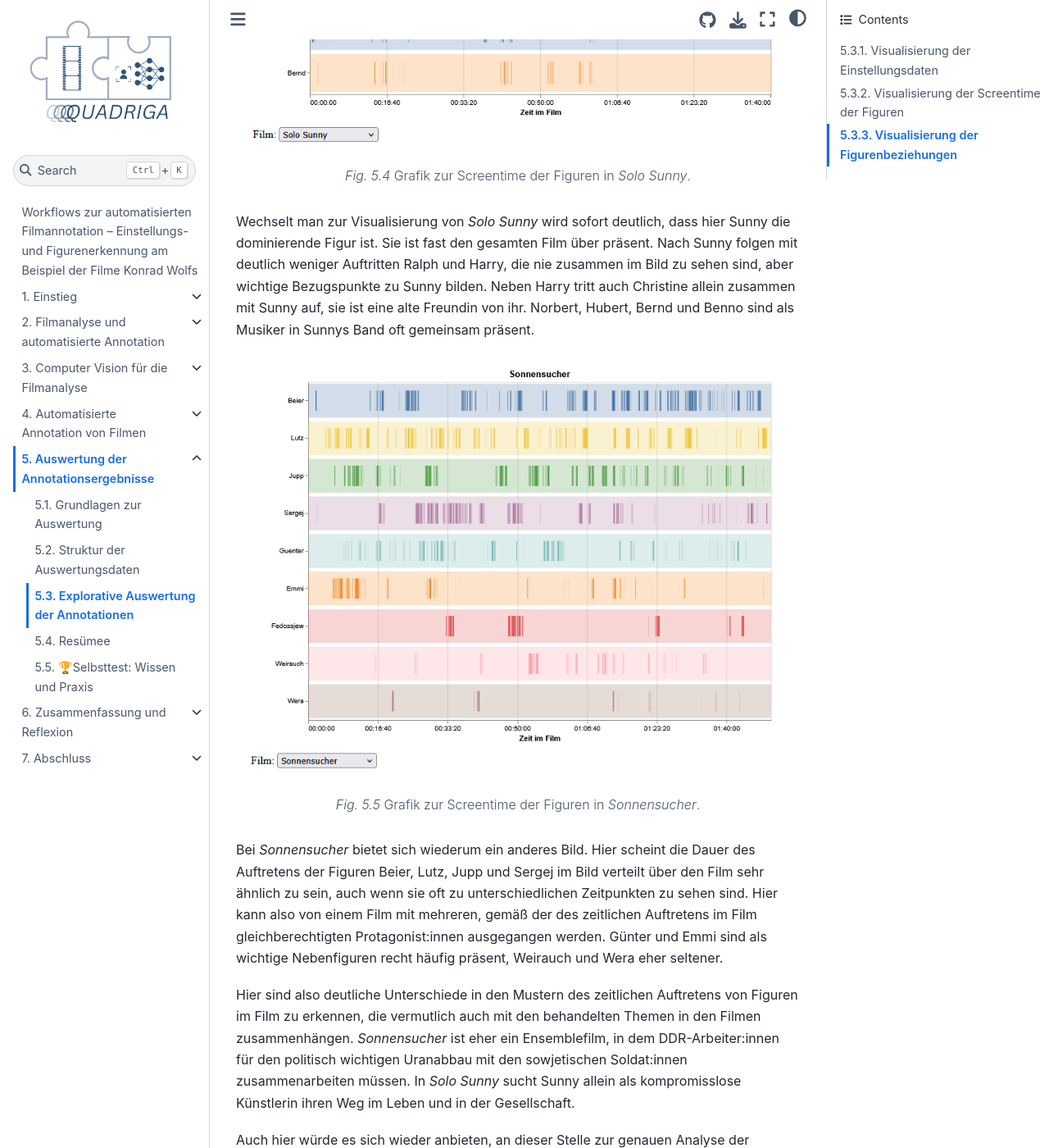
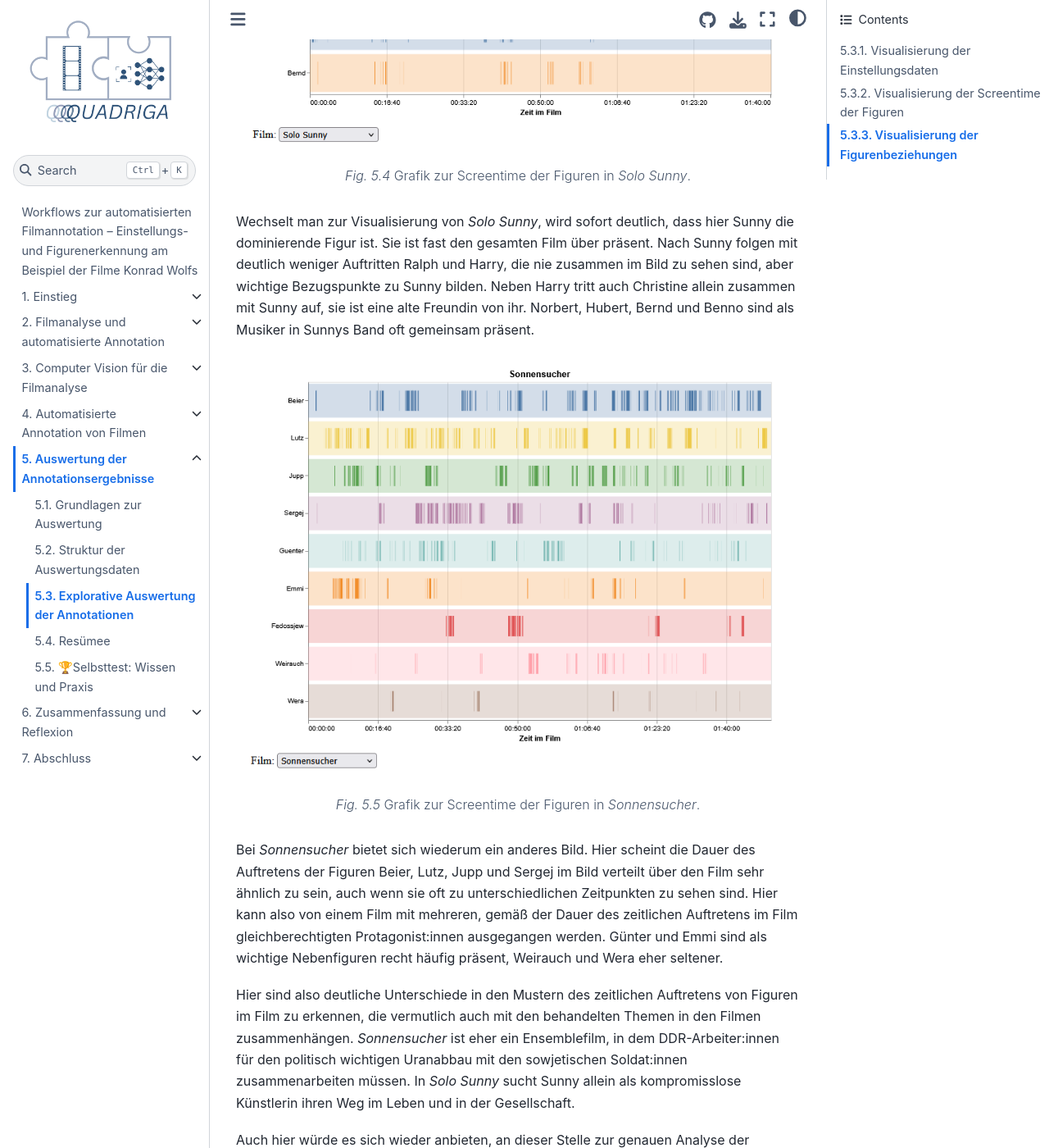
Before and after one commit to quadriga-dk/Bewegtes-Bild-Fallstudie-4, a Jupyter Book: the page built from auswertung/explorative_auswertung.md, in a window 1280 px wide and 1400 px high, scrolled down 5767 px. Shown: the whole window at 82% size. Built offline with Jupyter Book 1.0.4 settings and Sphinx 7.4.7 and the Sphinx Book theme 1.1.4, drawn with Linux system fonts in a browser that asks for light colours; pages that are not in the unit, such as notebooks, are missing from menus; some of the changed text lies outside the part shown.

Commit message:
fix(typos): correct spelling and grammar in auswertung/explorative_auswertung.md

````diff
--- a/auswertung/explorative_auswertung.md
+++ b/auswertung/explorative_auswertung.md
@@ -27,7 +27,7 @@
 
 *Der geteilte Himmel* wurde bereits oft in unserer OER erwähnt und dessen Trailer in den Notebooks zur Einstellungs- und Figurenerkennung exemplarisch annotiert. Bei ASL und MSL und der Laufzeit liegt der Film hier im Mittelfeld aller Filme. Bei der längsten und bei der kürzesten Einstellung liegt *Der geteilte Himmel* im unteren Bereich bezogen auf alle untersuchten Filme.
 
-Geht man zur chronologischen Sortierung über wird erkennbar, dass die ASL und MSL mit steigendem Erscheinungsjahr tendenziell immer kürzer werden. Hier heben sich *Sterne* und *Goya* ebenfalls ab:  *Sterne* mit vergleichsweise hohen Werten, *Goya* mit vergleichsweise niedrigen Werten.
+Geht man zur chronologischen Sortierung über, wird erkennbar, dass die ASL und MSL mit steigendem Erscheinungsjahr tendenziell immer kürzer werden. Hier heben sich *Sterne* und *Goya* ebenfalls ab: *Sterne* mit vergleichsweise hohen Werten, *Goya* mit vergleichsweise niedrigen Werten.
 
 ```{figure} ../assets/auswertung/einstellungen_asl_chrono.png
 ---
@@ -80,7 +80,7 @@
 Grafik zur Screentime der Figuren in *Solo Sunny*.
 ```
 
-Wechselt man zur Visualisierung von *Solo Sunny* wird sofort deutlich, dass hier Sunny die dominierende Figur ist. Sie ist fast den gesamten Film über präsent. Nach Sunny folgen mit deutlich weniger Auftritten Ralph und Harry, die nie zusammen im Bild zu sehen sind, aber wichtige Bezugspunkte zu Sunny bilden. Neben Harry tritt auch Christine allein zusammen mit Sunny auf, sie ist eine alte Freundin von ihr. Norbert, Hubert, Bernd und Benno sind als Musiker in Sunnys Band oft gemeinsam präsent.
+Wechselt man zur Visualisierung von *Solo Sunny*, wird sofort deutlich, dass hier Sunny die dominierende Figur ist. Sie ist fast den gesamten Film über präsent. Nach Sunny folgen mit deutlich weniger Auftritten Ralph und Harry, die nie zusammen im Bild zu sehen sind, aber wichtige Bezugspunkte zu Sunny bilden. Neben Harry tritt auch Christine allein zusammen mit Sunny auf, sie ist eine alte Freundin von ihr. Norbert, Hubert, Bernd und Benno sind als Musiker in Sunnys Band oft gemeinsam präsent.
 
 ```{figure} ../assets/auswertung/figurenpraesenz_sonnensucher.png
 ---
@@ -92,7 +92,7 @@
 Grafik zur Screentime der Figuren in *Sonnensucher*.
 ```
 
-Bei *Sonnensucher* bietet sich wiederum ein anderes Bild. Hier scheint die Dauer des Auftretens der Figuren Beier, Lutz, Jupp und Sergej im Bild verteilt über den Film sehr ähnlich zu sein, auch wenn sie oft zu unterschiedlichen Zeitpunkten zu sehen sind. Hier kann also von einem Film mit mehreren, gemäß der des zeitlichen Auftretens im Film gleichberechtigten Protagonist:innen ausgegangen werden. Günter und Emmi sind als wichtige Nebenfiguren recht häufig präsent, Weirauch und Wera eher seltener.
+Bei *Sonnensucher* bietet sich wiederum ein anderes Bild. Hier scheint die Dauer des Auftretens der Figuren Beier, Lutz, Jupp und Sergej im Bild verteilt über den Film sehr ähnlich zu sein, auch wenn sie oft zu unterschiedlichen Zeitpunkten zu sehen sind. Hier kann also von einem Film mit mehreren, gemäß der Dauer des zeitlichen Auftretens im Film gleichberechtigten Protagonist:innen ausgegangen werden. Günter und Emmi sind als wichtige Nebenfiguren recht häufig präsent, Weirauch und Wera eher seltener.
 
 Hier sind also deutliche Unterschiede in den Mustern des zeitlichen Auftretens von Figuren im Film zu erkennen, die vermutlich auch mit den behandelten Themen in den Filmen zusammenhängen. *Sonnensucher* ist eher ein Ensemblefilm, in dem DDR-Arbeiter:innen für den politisch wichtigen Uranabbau mit den sowjetischen Soldat:innen zusammenarbeiten müssen. In *Solo Sunny* sucht Sunny allein als kompromisslose Künstlerin ihren Weg im Leben und in der Gesellschaft.
 
@@ -128,7 +128,7 @@
 align: center
 width: 100%
 name: grafik_figurenbeziehungen_himmel_1
-alt: Grafik zur Beziehung der Figuren in der Geteilte Himmel, die einzelnen Bereiche sind hervorgehoben
+alt: Grafik zur Beziehung der Figuren in Der geteilte Himmel, die einzelnen Bereiche sind hervorgehoben
 ---
 Figurenbeziehungen in *Der geteilte Himmel*.
 ```
@@ -140,7 +140,7 @@
 align: center
 width: 100%
 name: grafik_figurenbeziehungen_himmel_2
-alt: Grafik zur Beziehung der Figuren in der Geteilte Himmel, Beziehungen Martin
+alt: Grafik zur Beziehung der Figuren in Der geteilte Himmel, Beziehungen Martin
 ---
 Martins Figurenbeziehungen in *Der geteilte Himmel*.
 ```
@@ -210,6 +210,6 @@
 Figurenbeziehung der Figur Günter in *Sonnensucher*.
 ```
 
-Auch hier sind die Visualisierungen mit Vorsicht zu behandeln und mit Bedacht zu interpretieren. Die Figurenerkennungen sind nicht unbedingt vollständig und nicht immer fehlerfrei. Dennoch werden wichtige Muster des gemeinsamen Auftretens von Figuren deutlich und können als Grundlage für Überlegungen bezüglich der Beziehung von Figuren untereinander dienen. Diese müssten wiederum an den konkreten Filmen untersucht und überprüft werden. Denn dass Figuren gemeinsam im Bild auftreten sagt noch nichts über die Art ihrer Beziehung untereinander aus. Letztlich muss auch hier der breitere Kontext in Form der Produktionsbedingungen und der politischen Lage zur Entstehungszeit des Films mit einbezogen werden.
+Auch hier sind die Visualisierungen mit Vorsicht zu behandeln und mit Bedacht zu interpretieren. Die Figurenerkennungen sind nicht unbedingt vollständig und nicht immer fehlerfrei. Dennoch werden wichtige Muster des gemeinsamen Auftretens von Figuren deutlich und können als Grundlage für Überlegungen bezüglich der Beziehung von Figuren untereinander dienen. Diese müssten wiederum an den konkreten Filmen untersucht und überprüft werden. Denn dass Figuren gemeinsam im Bild auftreten, sagt noch nichts über die Art ihrer Beziehung untereinander aus. Letztlich muss auch hier der breitere Kontext in Form der Produktionsbedingungen und der politischen Lage zur Entstehungszeit des Films mit einbezogen werden.
 
 Hier konnte anhand einiger exemplarischer Visualisierungen nur eine kurze, sehr oberflächliche Auswertung stattfinden. Es sollte aber deutlich geworden sein, dass die automatisiert erstellten Annotationen für die Bearbeitung einer Fragestellung durchaus nützlich sein können. Quantitative Auswertungen können Auffälligkeiten sichtbar machen, die dann hinsichtlich ihrer Ursachen genauer untersucht werden müssen. Im besten Fall können sich neue Fragestellungen ergeben oder auch bisherige Annahmen untermauert und besser erfassbar gemacht werden.
````
Also changed, not shown: other parts of auswertung/explorative_auswertung.md (+2 -2 lines).
